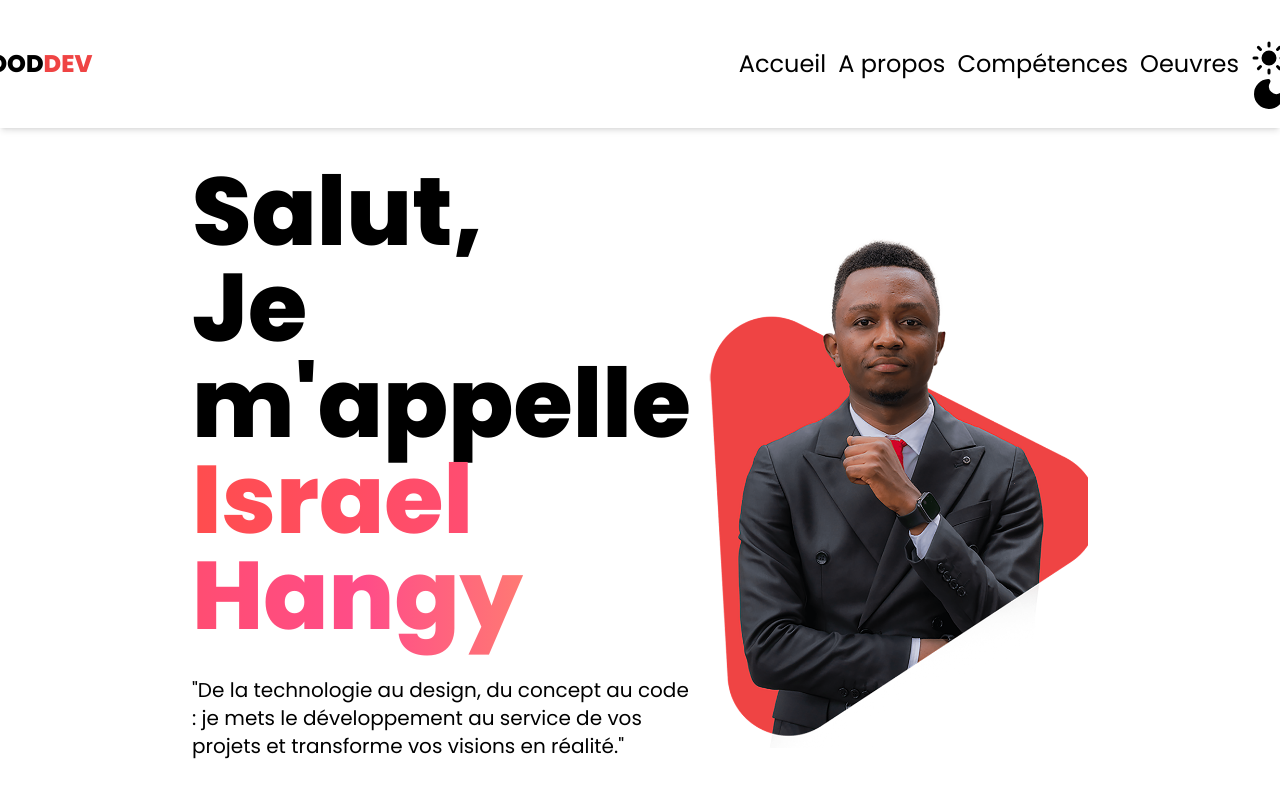
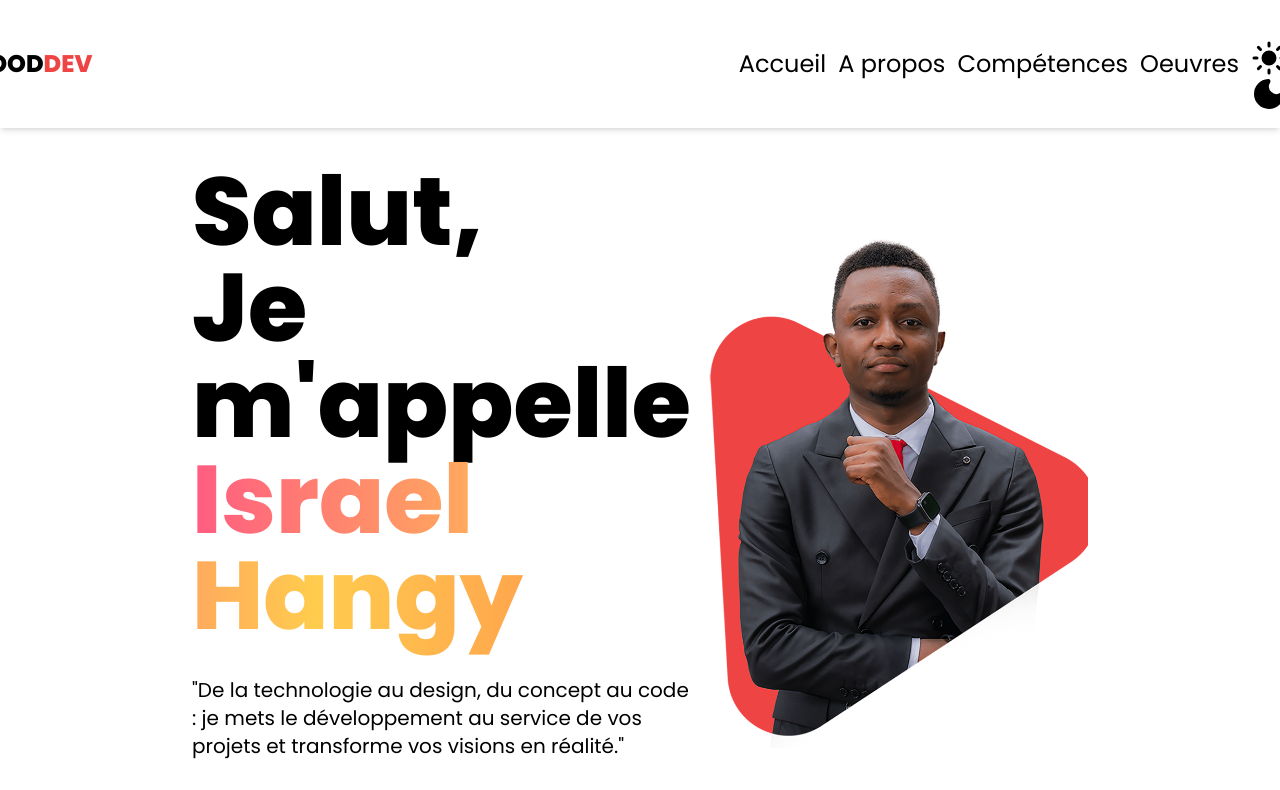
Before and after one commit to IsraelHangy/portfolio-israel, a React (Vite) app: page / in a window 1280 px wide. Shown: the top 790 px of the page. Built offline with nearby package versions, Linux system fonts and the light colour scheme.

Commit message:
docs:change have been made to the size into the home section

```diff
--- a/tailwind.config.js
+++ b/tailwind.config.js
@@ -30,7 +30,7 @@ module.exports = {
         '300': '300% 300%',
       },
       animation: {
-        'gradient-move': 'gradientMove 7s ease infinite',
+        'gradient-move': 'gradientMove 10s ease infinite',
       },
       keyframes: {
         gradientMove: {
```
